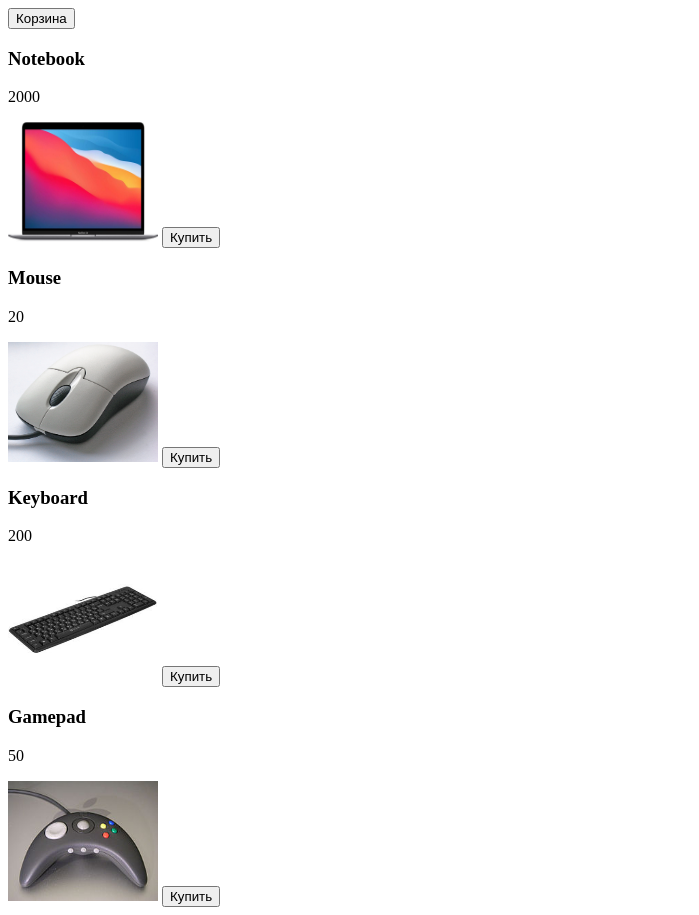
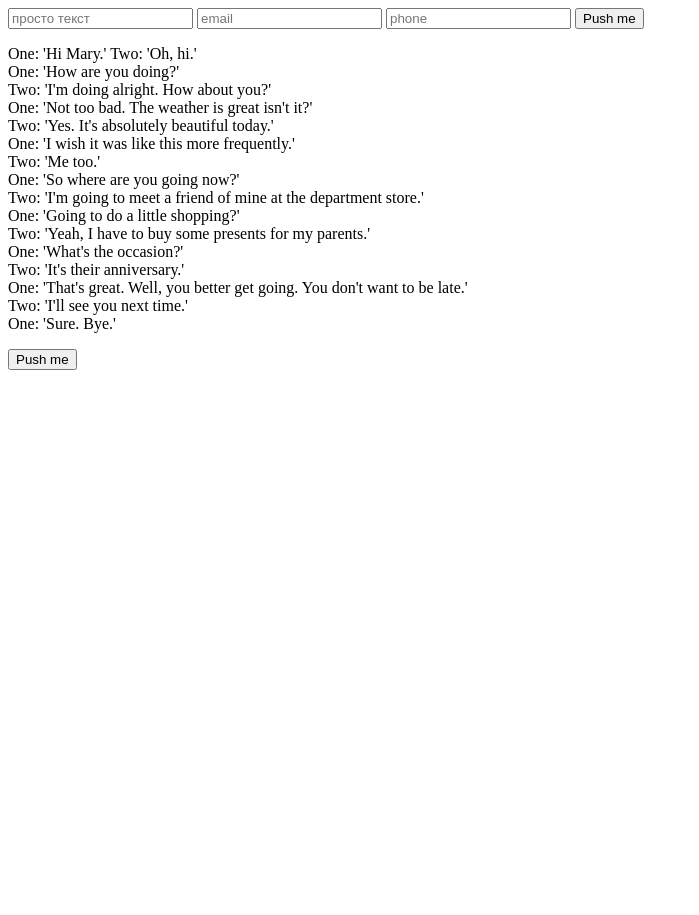
Before and after one commit to Nikolos1987/js_pro, a plain HTML site: page project/index.html in a window 1280 px wide. Shown: the whole page, without its empty margins (0-699 px from the left). After the commit the page ends 800 px from the top, so only its background shows below. Drawn offline with Linux system fonts and the light colour scheme.

Commit message:
lesson__4

```diff
--- a/project/index.html
+++ b/project/index.html
@@ -2,16 +2,80 @@
 <html lang="en">
 <head>
     <meta charset="UTF-8">
-    <title>Интернет-магазин</title>
+    <meta http-equiv="X-UA-Compatible" content="IE=edge">
+    <meta name="viewport" content="width=device-width, initial-scale=1.0">
+    <title>Document</title>
 </head>
 <body>
-    <header>
-        <button class="btn-cart" type="button">Корзина</button>
-    </header>
-    <main>
-        <div class="products"></div>
+<input tipe="text" class='i-1' placeholder="просто текст">
 
-    </main>
-    <script src="js/main.js"></script>
+<input tipe="text" class='i-2' placeholder="email">
+<input tipe="text" class='i-3' placeholder="phone">
+<button class="b-1">Push me</button>
+
+<p></p>
+<button class="b-2">Push me</button>
+    <script>
+    document.querySelector('.b-1').addEventListener('click',()=>{
+      let dataEmail=document.querySelector('.i-2').value
+      let dataPhone=document.querySelector('.i-3').value
+
+      console.log(dataEmail)
+      console.log(dataPhone)
+
+    })
+
+
+
+
+   let text=`One: 'Hi Mary.' Two: 'Oh, hi.'
+One: 'How are you doing?'
+Two: 'I'm doing alright. How about you?'
+    One: 'Not too bad. The weather is great isn't it?'
+    Two: 'Yes. It's absolutely beautiful today.'
+One: 'I wish it was like this more frequently.'
+Two: 'Me too.'
+One: 'So where are you going now?'
+Two: 'I'm going to meet a friend of mine at the department store.'
+One: 'Going to do a little shopping?'
+Two: 'Yeah, I have to buy some presents for my parents.'
+One: 'What's the occasion?'
+    Two: 'It's their anniversary.'
+One: 'That's great. Well, you better get going. You don't want to be late.'
+Two: 'I'll see you next time.'
+One: 'Sure. Bye.'`
+
+let click=0
+let z=document.querySelector('p')
+z.innerText=text
+document.querySelector('.b-2').addEventListener('click',()=>{
+
+  if(click==1){
+    console.log(2)
+    let repl2=( text.replace(/\B'|'\B/g,'"'))
+    z.innerText=repl2
+        click+=1
+ return
+  }
+  else if(click==2){
+    z.innerText=text
+    click=0
+    return
+  }
+
+let repl=(text.replace(/'/g,'"'))
+
+z.innerText=repl
+click=1
+return
+
+})
+
+
+
+
+
+
+    </script>
 </body>
 </html>
--- a/project/js/main.js
+++ /dev/null
@@ -1,24 +0,0 @@
-const products = [
-    {id: 1, title: 'Notebook', price: 2000, pic:'note.jpg'},
-    {id: 2, title: 'Mouse', price: 20,pic:'mouse.jpg'},
-    {id: 3, title: 'Keyboard', price: 200,pic:'keyboard.jpg'},
-    {id: 4, title: 'Gamepad', price: 50, pic:'geympad.jpg'},
-];
-//Функция для формирования верстки каждого товара
-//Добавить в выводе изображение
-const renderProduct = (item) => {
-    return `<div class="product-item">
-                <h3>${item.title}</h3>
-                <p>${item.price}</p>
-                <img src="${item.pic}" width="150" height="120">
-                <button class="buy-btn">Купить</button>
-            </div>`
-};
-const renderPage = list => {
-    let productsList = list.map(item => renderProduct(item));
-    console.log(...productsList);
-
-    document.querySelector('.products').innerHTML =productsList.join('');
-};
-
-renderPage(products);
```
Also changed, not shown: project/geympad.jpg (deleted), project/keyboard.jpg (deleted), project/mouse.jpg (deleted), project/note.jpg (deleted).
